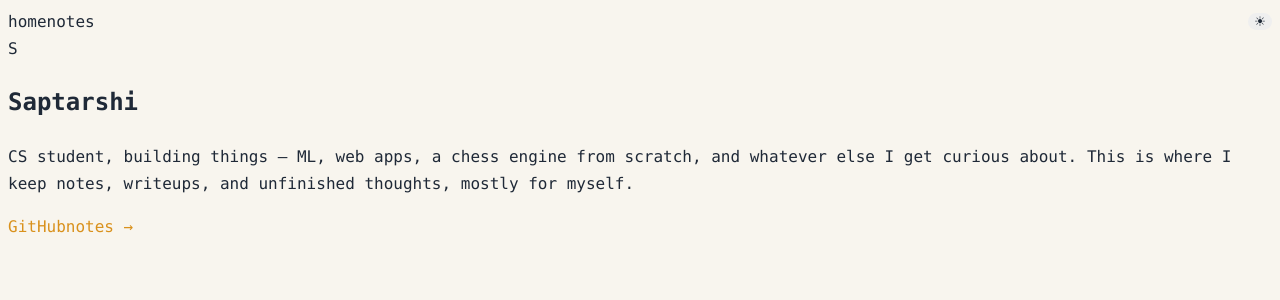
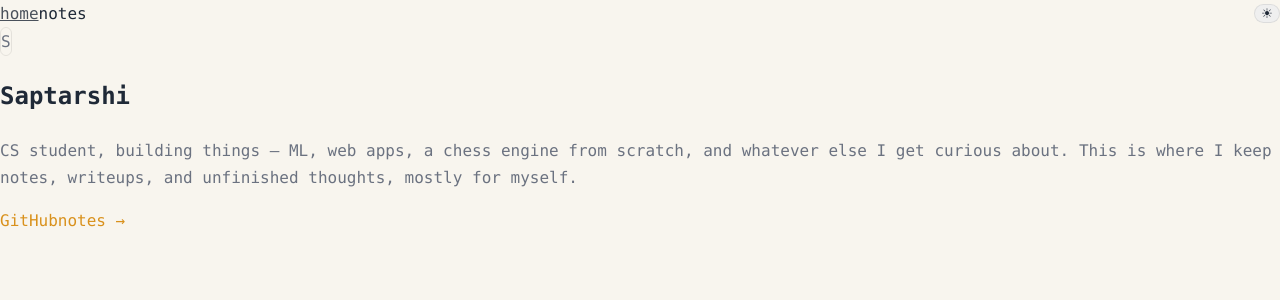
Before and after one commit to sapronaut/blog-website, a Next.js app: page / in a window 1280 px wide. Shown: the top 300 px of the page. Built offline with nearby package versions, Linux system fonts and the light colour scheme.

Commit message:
Refactor CSS variables and improve styles

```diff
--- a/app/globals.css
+++ b/app/globals.css
@@ -2,21 +2,39 @@
 @tailwind components;
 @tailwind utilities;
 
+/* =========================
+   THEME VARIABLES
+========================= */
+
 :root {
   --bg: #111315;
   --surface: #17191c;
+  --surface-hover: #1d2024;
+
   --text: #e8e6e3;
-  --muted: #9ca3af;
+  --text-dim: #a4abb4;
+
   --accent: #f4b942;
+
+  --rule: rgba(255,255,255,0.08);
 }
 
 [data-theme="light"] {
   --bg: #f8f5ee;
   --surface: #f2eee6;
+  --surface-hover: #ece6dc;
+
   --text: #1f2937;
-  --muted: #6b7280;
+  --text-dim: #6b7280;
+
   --accent: #d9911c;
+
+  --rule: rgba(0,0,0,0.08);
 }
+
+/* =========================
+   BASE
+========================= */
 
 * {
   box-sizing: border-box;
@@ -24,117 +42,199 @@
 
 html {
   background: var(--bg);
+  scroll-behavior: smooth;
 }
 
 body {
+  margin: 0;
+
   background: var(--bg);
   color: var(--text);
-  font-family: "JetBrains Mono", ui-monospace, "SF Mono", Menlo, Consolas, monospace;
+
+  font-family:
+    "JetBrains Mono",
+    ui-monospace,
+    "SF Mono",
+    Menlo,
+    Consolas,
+    monospace;
+
   line-height: 1.7;
-  transition: background 0.2s ease, color 0.2s ease;
+
+  transition:
+    background-color 800ms cubic-bezier(.22,1,.36,1),
+    color 800ms cubic-bezier(.22,1,.36,1);
 }
+
+/* =========================
+   LINKS
+========================= */
 
 a {
   color: var(--accent);
   text-decoration: none;
+
+  transition:
+    opacity .2s ease,
+    color .2s ease;
 }
 
 a:hover {
+  opacity: .8;
   text-decoration: underline;
 }
 
 a:focus-visible,
 button:focus-visible {
   outline: 2px solid var(--accent);
-  outline-offset: 2px;
+  outline-offset: 3px;
 }
 
-/* Ripple/wipe transition overlay */
-.theme-ripple {
+/* =========================
+   SUNRISE TRANSITION
+========================= */
+
+.sunrise-overlay {
   position: fixed;
-  top: 0;
-  left: 0;
-  width: 100vw;
-  height: 100vh;
+  inset: 0;
+
   pointer-events: none;
   z-index: 9999;
-  border-radius: 50%;
-  transform: translate(-50%, -50%) scale(0);
+
+  background:
+    linear-gradient(
+      120deg,
+      transparent 0%,
+      rgba(255,255,255,.08) 35%,
+      rgba(255,220,140,.25) 50%,
+      rgba(255,255,255,.08) 65%,
+      transparent 100%
+    );
+
+  transform: translateX(-130%);
 }
 
-.theme-ripple.animating {
-  animation: ripple-expand 0.6s ease-out forwards;
+.sunrise-overlay.active {
+  animation: sunrise-sweep 900ms ease forwards;
 }
 
-@keyframes ripple-expand {
+@keyframes sunrise-sweep {
   from {
-    transform: translate(-50%, -50%) scale(0);
+    transform: translateX(-130%);
   }
+
   to {
-    transform: translate(-50%, -50%) scale(1);
+    transform: translateX(130%);
   }
 }
 
-@media (prefers-reduced-motion: reduce) {
-  .theme-ripple.animating {
-    animation: none;
-  }
+/* =========================
+   THEME ICON
+========================= */
+
+.theme-icon {
+  width: 20px;
+  height: 20px;
+
+  transition:
+    transform 700ms cubic-bezier(.22,1,.36,1),
+    opacity 300ms ease;
 }
+
+.theme-icon.sun {
+  transform: rotate(180deg);
+}
+
+.theme-icon.moon {
+  transform: rotate(0deg);
+}
+
+/* =========================
+   ARTICLE CONTENT
+========================= */
 
 .prose-content h1,
 .prose-content h2,
 .prose-content h3 {
   margin-top: 2em;
   margin-bottom: 0.6em;
+
   font-weight: 600;
   letter-spacing: -0.01em;
+
+  color: var(--text);
 }
 
 .prose-content p {
   margin-bottom: 1.2em;
-  color: var(--text);
 }
 
-.prose-content pre {
-  background: var(--bg-raised);
-  border: 1px solid var(--rule);
-  border-radius: 4px;
-  padding: 1em;
-  overflow-x: auto;
-  font-size: 0.9em;
+.prose-content ul,
+.prose-content ol {
+  padding-left: 1.5rem;
+  margin-bottom: 1.2em;
 }
 
-.prose-content code {
-  background: var(--bg-raised);
-  padding: 0.15em 0.35em;
-  border-radius: 3px;
-  font-size: 0.9em;
-}
-
-.prose-content pre code {
-  background: none;
-  padding: 0;
+.prose-content li {
+  margin-bottom: 0.4em;
 }
 
 .prose-content blockquote {
+  margin: 1.5em 0;
+  padding-left: 1em;
+
   border-left: 2px solid var(--accent);
-  padding-left: 1em;
+
   color: var(--text-dim);
   font-style: italic;
 }
 
-.prose-content ul,
-.prose-content ol {
-  padding-left: 1.4em;
-  margin-bottom: 1.2em;
+.prose-content code {
+  background: var(--surface);
+
+  padding: .15em .35em;
+  border-radius: 4px;
+
+  font-size: .9em;
+}
+
+.prose-content pre {
+  background: var(--surface);
+
+  border: 1px solid var(--rule);
+  border-radius: 8px;
+
+  padding: 1rem;
+  overflow-x: auto;
+
+  margin: 1.5rem 0;
+}
+
+.prose-content pre code {
+  background: transparent;
+  padding: 0;
 }
 
 .prose-content img {
   max-width: 100%;
-  border-radius: 4px;
-  margin: 1.5em 0;
+  border-radius: 8px;
+
+  margin: 2rem 0;
 }
 
 .prose-content a {
   text-underline-offset: 3px;
 }
+
+/* =========================
+   REDUCED MOTION
+========================= */
+
+@media (prefers-reduced-motion: reduce) {
+  *,
+  *::before,
+  *::after {
+    animation: none !important;
+    transition: none !important;
+  }
+}
```
